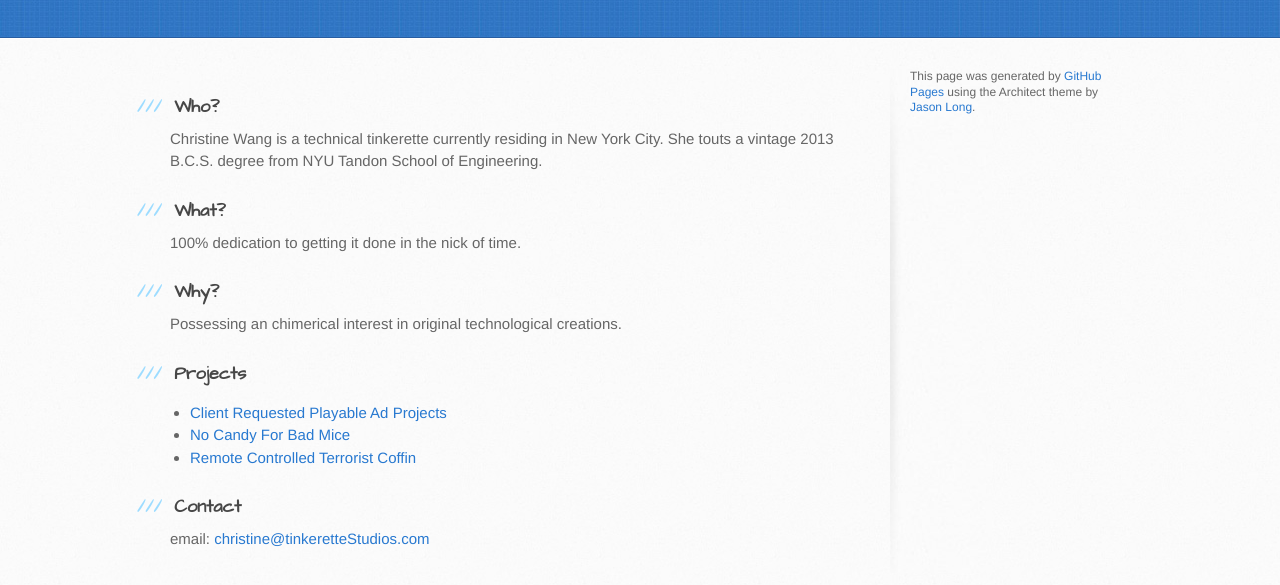
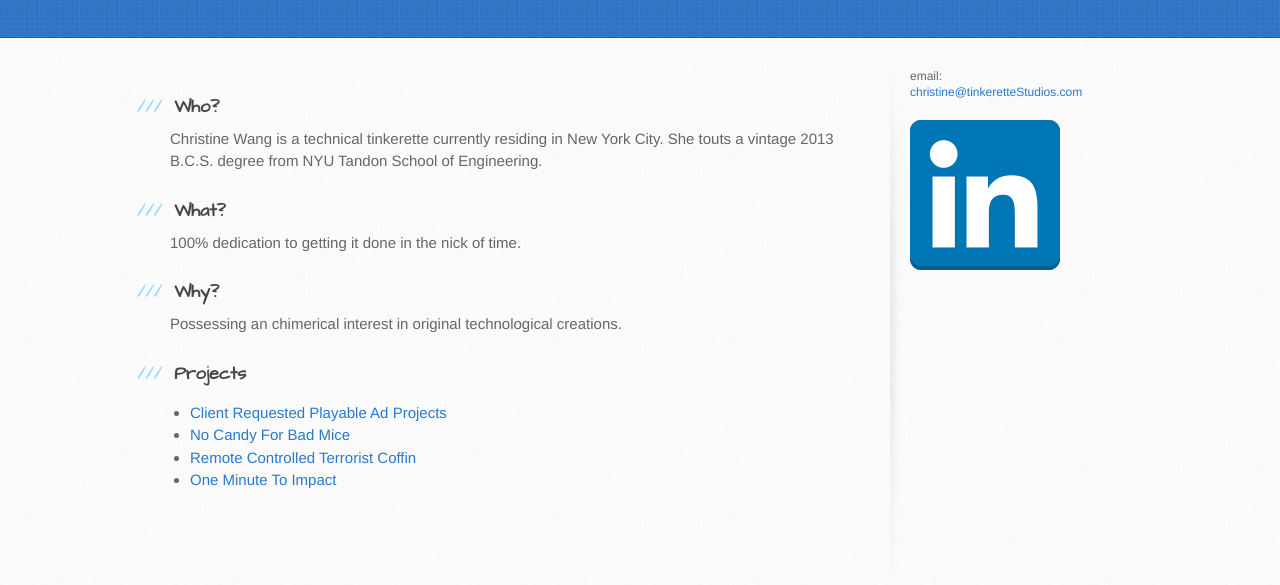
Before and after one commit to techetteStudios/techetteStudios.github.io, a plain HTML site: page index.html in a window 1280 px wide. Shown: the part 269-854 px from the top of the page. Drawn offline with Linux system fonts and the light colour scheme.

Commit message:
Added new linkedin icon. Started Changing Layout

```diff
--- a/index.html
+++ b/index.html
@@ -1,6 +1,7 @@
 <!DOCTYPE html>
 <html>
   <head>
+    <!--Non-visible items-->
     <meta charset='utf-8'>
     <meta http-equiv="X-UA-Compatible" content="chrome=1">
     <meta name="viewport" content="width=device-width, initial-scale=1, maximum-scale=1">
@@ -8,64 +9,74 @@
     <link rel="stylesheet" type="text/css" href="stylesheets/stylesheet.css" media="screen">
     <link rel="stylesheet" type="text/css" href="stylesheets/github-light.css" media="screen">
     <link rel="stylesheet" type="text/css" href="stylesheets/print.css" media="print">
-
     <!--[if lt IE 9]>
     <script src="//html5shiv.googlecode.com/svn/trunk/html5.js"></script>
     <![endif]-->
-
     <title>Techette Studios by techetteStudios</title>
   </head>
 
   <body>
+    <!--Header-->
     <header>
       <div class="inner">
         <h1>Techette Studios</h1>
-        <h2>Dedicated To Finding Solutions For All Your Technical Needs</h2>
+        <h2>Dedicated To Finding Solutions </br> For All Your Technical Needs</h2>
         <a href="https://github.com/techetteStudios" class="button"><small>Follow me on</small> GitHub</a>
       </div>
     </header>
 
+    <!--Content-->
     <div id="content-wrapper">
       <div class="inner clearfix">
         <section id="main-content">
+
+          <!--Who?-->
           <h3>
-<a id="who" class="anchor" href="#who" aria-hidden="true"><span aria-hidden="true" class="octicon octicon-link"></span></a>Who?</h3>
-
+            <a id="who" class="anchor" href="#who" aria-hidden="true">
+              <span aria-hidden="true" class="octicon octicon-link"></span>
+            </a>Who?
+          </h3>
           <p>Christine Wang is a technical tinkerette currently residing in New York City. She touts a vintage 2013 B.C.S. degree from NYU Tandon School of Engineering.</p>
 
+          <!--What?-->
           <h3>
-<a id="what" class="anchor" href="#what" aria-hidden="true"><span aria-hidden="true" class="octicon octicon-link"></span></a>What?</h3>
-
+            <a id="what" class="anchor" href="#what" aria-hidden="true">
+              <span aria-hidden="true" class="octicon octicon-link"></span>
+            </a>What?
+          </h3>
           <p>100% dedication to getting it done in the nick of time.</p>
 
+          <!--Why?-->
           <h3>
-<a id="why" class="anchor" href="#why" aria-hidden="true"><span aria-hidden="true" class="octicon octicon-link"></span></a>Why?</h3>
-
+            <a id="why" class="anchor" href="#why" aria-hidden="true">
+              <span aria-hidden="true" class="octicon octicon-link"></span>
+            </a>Why?
+          </h3>
           <p>Possessing an chimerical interest in original technological creations.</p>
 
+          <!--Projects-->
           <h3>
-<a id="projects" class="anchor" href="#projects" aria-hidden="true"><span aria-hidden="true" class="octicon octicon-link"></span></a>Projects</h3>
-
+            <a id="projects" class="anchor" href="#projects" aria-hidden="true">
+              <span aria-hidden="true" class="octicon octicon-link"></span>
+            </a>Projects
+          </h3>
           <ul>
-<li><a href="ruzzle.tresensa.com">Client Requested Playable Ad Projects</a></li>
+            <li><a href="http://ruzzle.tresensa.com">Client Requested Playable Ad Projects</a></li>
             <li><a href="http://nocandyforbadmice.tresensa.com/">No Candy For Bad Mice</a></li>
             <li><a href="https://vimeo.com/119345912">Remote Controlled Terrorist Coffin</a></li>
+            <li><a href="http://comeoutandplay.org/project/one-minute-to-impact">One Minute To Impact</a></li>
           </ul>
-
-<h3>
-<a id="contact" class="anchor" href="#contact" aria-hidden="true"><span aria-hidden="true" class="octicon octicon-link"></span></a>Contact</h3>
-
-<p>email: <a href="mailto:christine@tinkeretteStudios.com">christine@tinkeretteStudios.com</a></p>
         </section>
 
+        <!--SideBar-->
         <aside id="sidebar">
+          <p>email:
+            <a href="mailto:christine@tinkeretteStudios.com">christine@tinkeretteStudios.com</a>
+          </p>
+          <a href="https://www.linkedin.com/in/christine-wang-5704b172" class="button"></a>
 
-
-          <p>This page was generated by <a href="https://pages.github.com">GitHub Pages</a> using the Architect theme by <a href="https://twitter.com/jasonlong">Jason Long</a>.</p>
         </aside>
       </div>
     </div>
-
-
   </body>
 </html>
--- a/stylesheets/stylesheet.css
+++ b/stylesheets/stylesheet.css
@@ -538,11 +538,12 @@ header a.button {
 }
 aside a.button {
   display: block;
-  width: 138px;
+  width: 300px;
+  height: 300px;
   padding-left: 64px;
   margin-bottom: 20px;
   font-size: 21px;
-  background: transparent url(../images/download-button.png) 0 0 no-repeat;
+  background: transparent url(../images/linkedin-button.png) 0 0 no-repeat;
 }
 
 code, pre {
@@ -858,8 +859,10 @@ footer a:hover {
     background-image: none;
     border-top: solid 1px #ddd;
   }
-  aside#sidebar a.button {
-    display: none;
+  aside#sidebar a.button{
+    display: block;
+    width: auto;
+    background-image: url(../images/linkedin-s-button.png);
   }
   #main-content h1:before,
   #main-content h2:before,
```
Also changed, not shown: images/linkedin-button.png (added), images/linkedin-s-button.png (added). Lines whose indentation alone changed are shown as unchanged.
